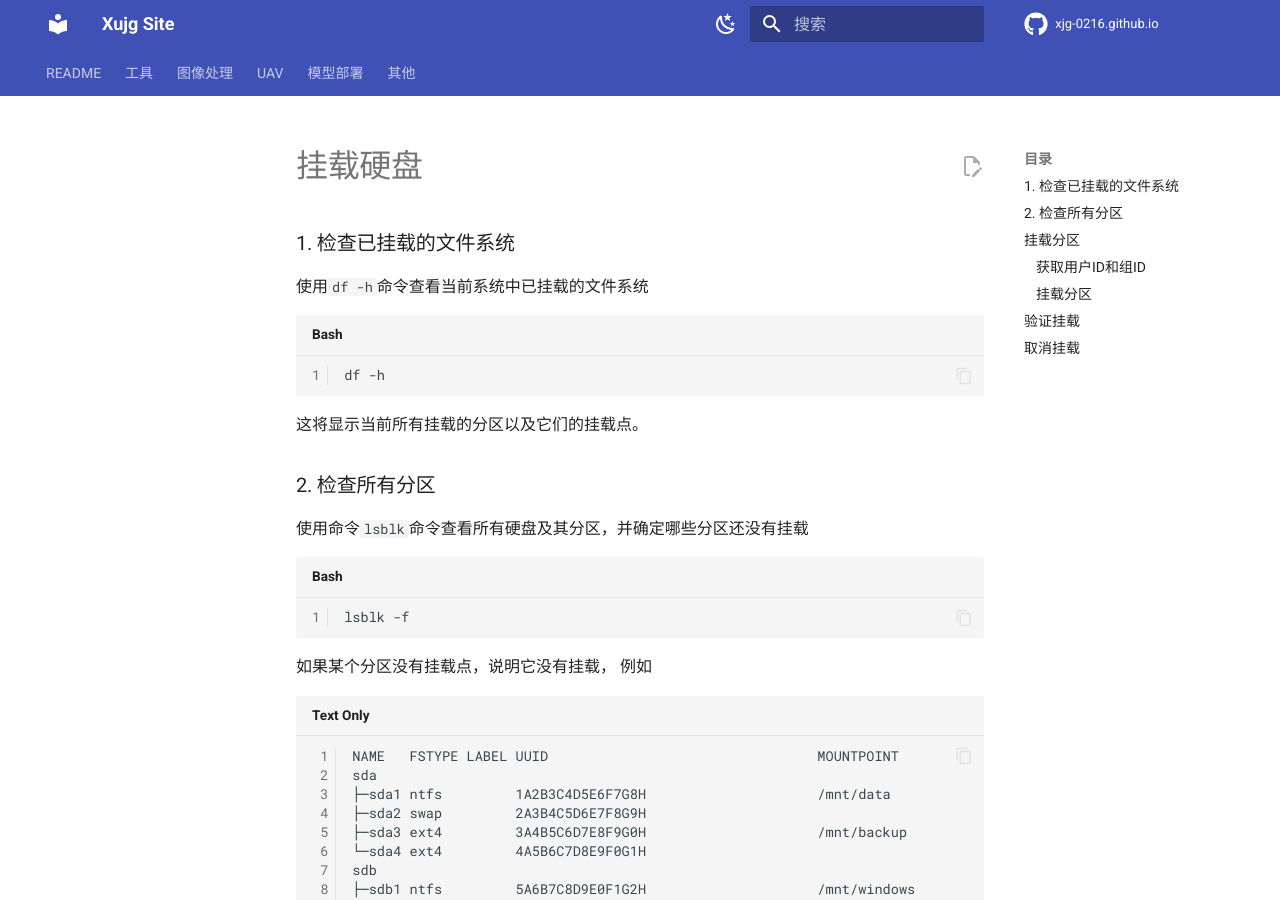
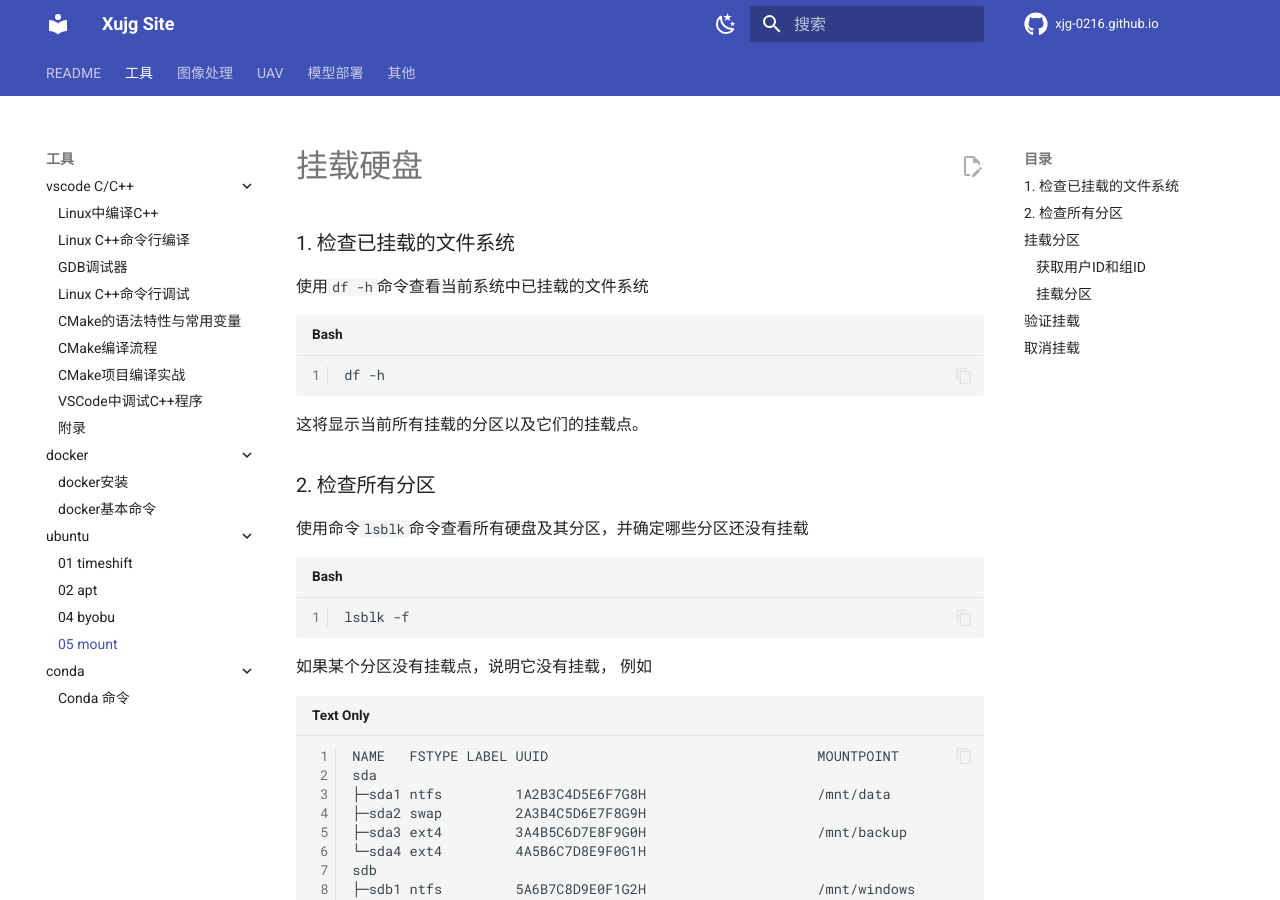
Before and after one commit to Xjg-0216/xjg-0216.github.io, an MkDocs documentation site: the page built from docs/TOOL/ubuntu/05-mount.md, in a window 1280 px wide and 900 px high. Built offline with MkDocs 1.6.1 and Material for MkDocs 9.7.7, drawn with Linux system fonts in a browser that asks for light colours; nearby versions of some CDN libraries; library files that are not in the unit come from our copies; comment, search, counter and statistics services are not loaded.

Commit message:
fix mount

```diff
--- a/mkdocs.yml
+++ b/mkdocs.yml
@@ -25,6 +25,7 @@ nav:
       - TOOL/ubuntu/01-timeshift.md
       - TOOL/ubuntu/02-apt.md
       - TOOL/ubuntu/04-byobu.md
+      - TOOL/ubuntu/05-mount.md
     - conda:
       - TOOL/conda.md
   - 图像处理:
```
